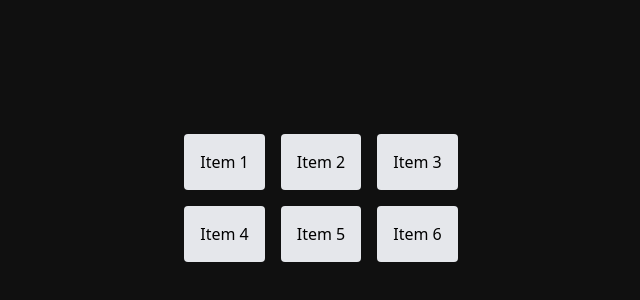
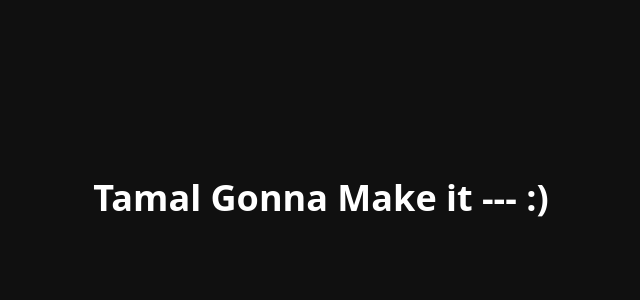
Before and after one commit to Tamalckb531/Learning-Motion, a Next.js app in the folder demos/: page / in a window 1280 px wide. Shown: the part 202-502 px from the top of the page, without its empty margins (319-959 px from the left). Built offline with nearby package versions, Linux system fonts and the light colour scheme.

Commit message:
Staggered -> add Staggered Text Reveal

```diff
--- a/demos/src/app/page.tsx
+++ b/demos/src/app/page.tsx
@@ -10,8 +10,8 @@ export default function Home() {
       {/* <StaggeredList /> */}
       {/* <StaggeredImageGal /> */}
       {/* <StaggeredBtnPress /> */}
-      <StaggeredGridLayout />
-      {/* <StaggeredTextReveal /> */}
+      {/* <StaggeredGridLayout /> */}
+      <StaggeredTextReveal />
     </div>
   );
 }
--- a/demos/src/projects/Stagger/StaggeredTextReveal.tsx
+++ b/demos/src/projects/Stagger/StaggeredTextReveal.tsx
@@ -1,7 +1,28 @@
 import React from "react";
+import * as motion from "motion/react-client";
+
+const text = "Tamal Gonna Make it --- :)";
+
+const staggeredVariants = {
+  hidden: { opacity: 0 },
+  visible: { opacity: 1 },
+};
 
 const StaggeredTextReveal = () => {
-  return <div>StaggeredTextReveal</div>;
+  return (
+    <motion.h1
+      className=" text-4xl font-bold text-white"
+      initial="hidden"
+      animate="visible"
+      variants={{ visible: { transition: { staggerChildren: 0.15 } } }}
+    >
+      {text.split("").map((char, index) => (
+        <motion.span key={index} variants={staggeredVariants}>
+          {char}
+        </motion.span>
+      ))}
+    </motion.h1>
+  );
 };
 
 export default StaggeredTextReveal;
```
